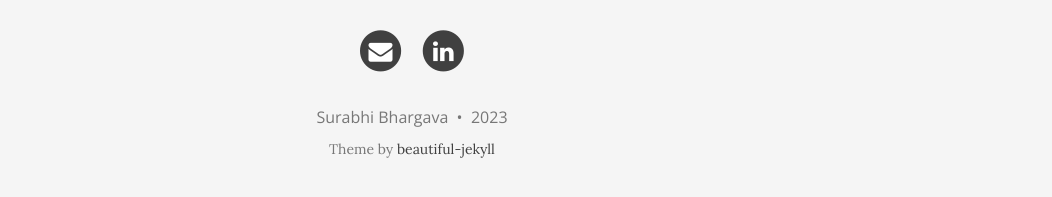
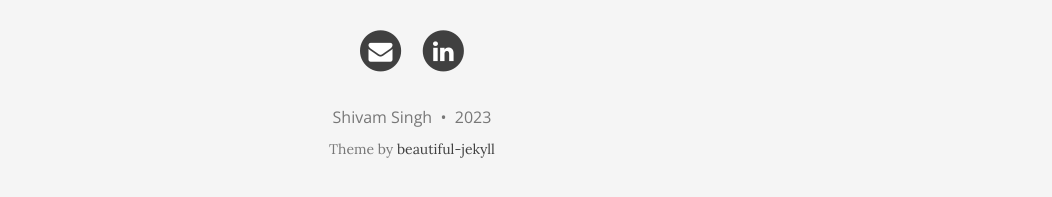
Before and after one commit to shivam8962/shivam8962.github.io, a Jekyll site: the page built from index.html, in a window 1280 px wide. Shown: the part 679-876 px from the top of the page, without its empty margins (228-1280 px from the left). Built offline with Jekyll 4.4.1, drawn with Linux system fonts in a browser that asks for light colours; nearby versions of some CDN libraries; the list of posts is cut into pages by our own code.

Commit message:
Update _config.yml

```diff
--- a/_config.yml
+++ b/_config.yml
@@ -46,10 +46,10 @@ avatar: "/static/img/shivam.jpeg"
 # Change all these values or delete the ones you don't want.
 # Important: you must keep the "name" parameter, everything else you can remove
 author:
-  name: Surabhi Bhargava
-  email: "surabhi9b@gmail.com"
-#  github: surabhibhargava    # eg. daattali
-  linkedin: surabhibhargava
+  name: Shivam Singh
+  email: "shivamsingh8962@gmail.com"
+  github: shivamsingh8962    # eg. daattali
+  linkedin: shivam8962
 #  twitter: surabhi9b
 
 # Select which links to show in the footer
@@ -76,6 +76,7 @@ share-links-active:
   facebook: false
   google: false
   linkedin: true
+  github: true
 
 # How to display the link to the website in the footer
 # Remove this if you don't want a link in the footer
```
